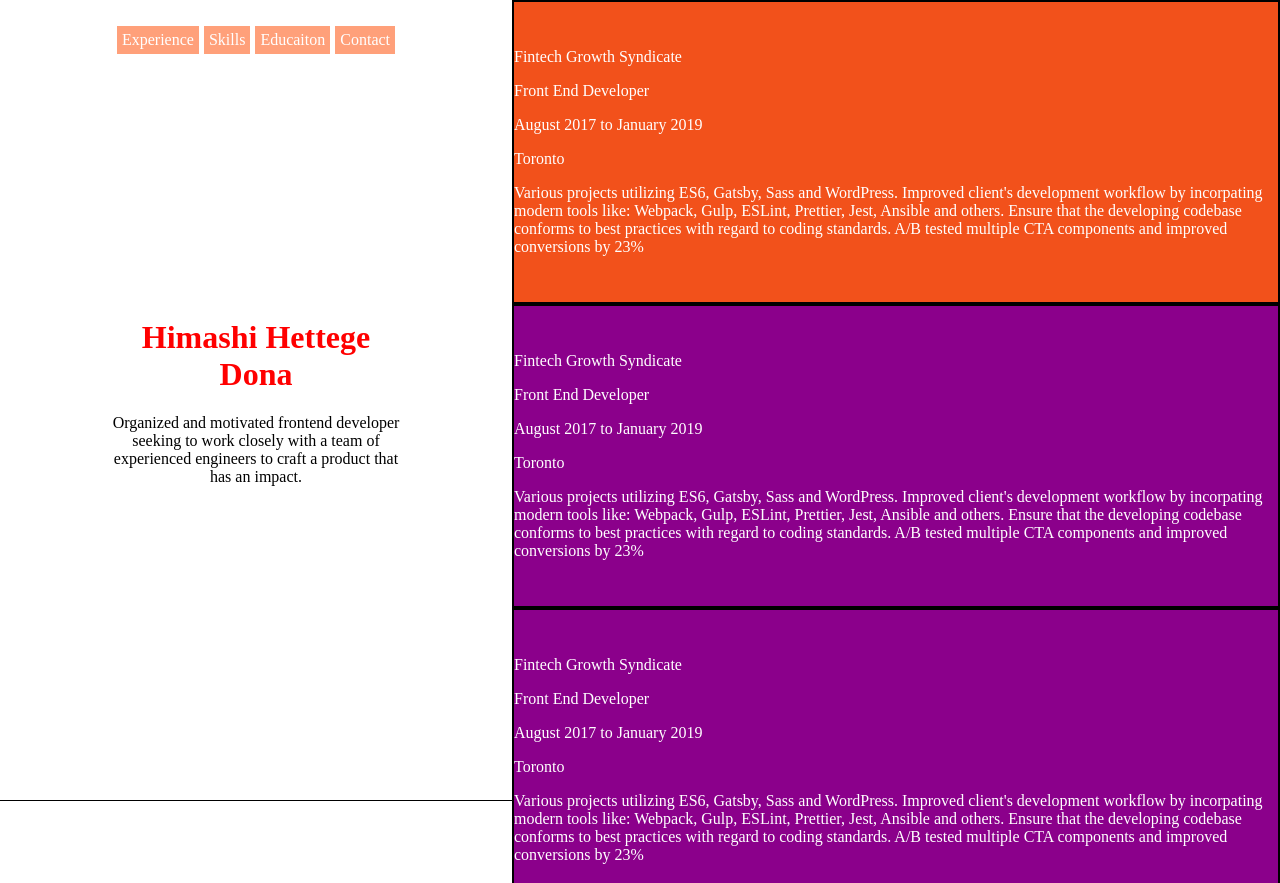
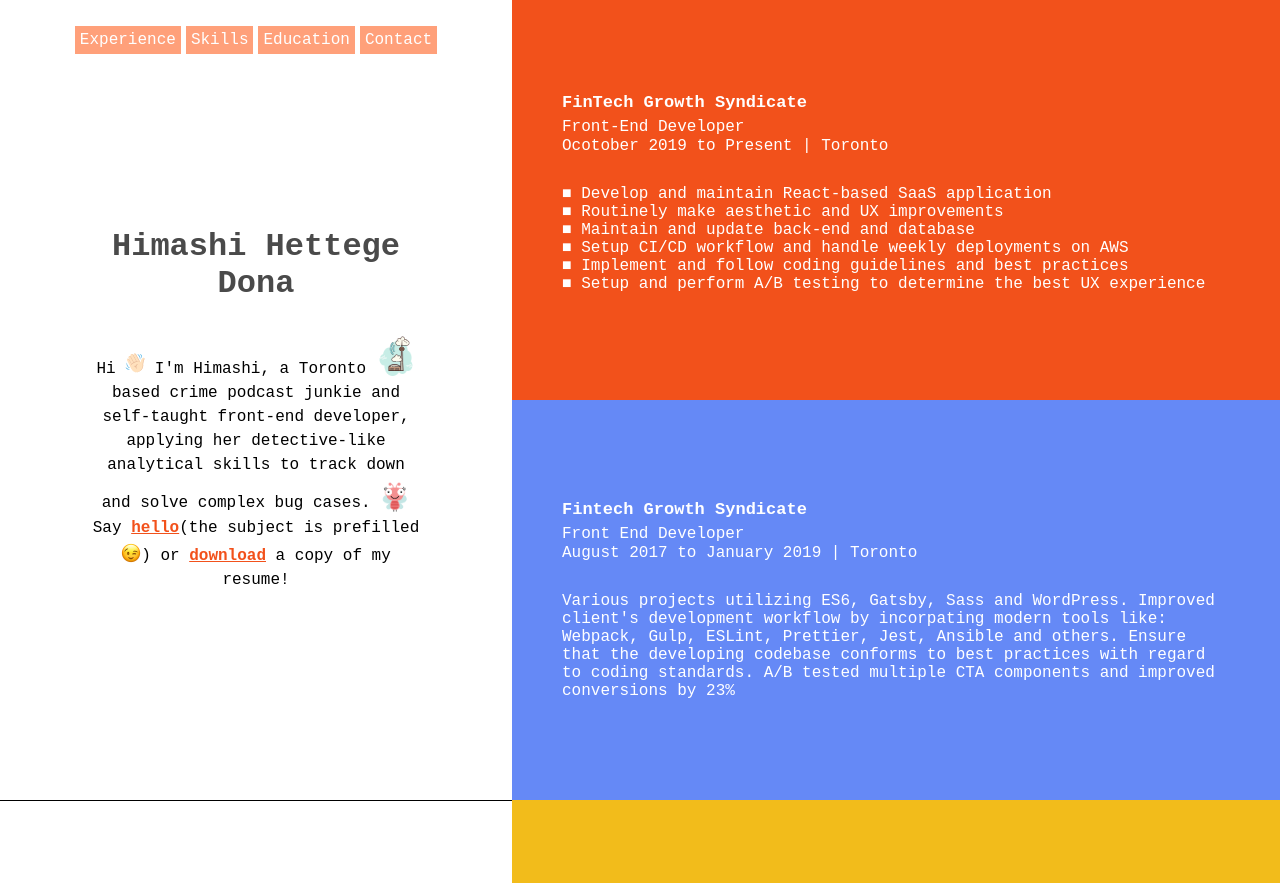
Before and after one commit to himashi99/resume-website, a plain HTML site: page index.html in a window 1280 px wide. Shown: the top 883 px of the page. Drawn offline with Linux system fonts and the light colour scheme.

Commit message:
styled some portions and added some job descriptions

```diff
--- a/index.html
+++ b/index.html
@@ -16,36 +16,42 @@
       <div id="hero">
         <nav>
           <ul class="nav-container">
-            <li>Experience</li>
-            <li>Skills</li>
-            <li>Educaiton</li>
-            <li>Contact</li>
+            <li><a href=#>Experience</a></li>
+            <li><a href=#>Skills</a></li>
+            <li><a href=#>Education</a></li>
+            <li><a href=#>Contact</a></li>
           </ul>
         </nav>
         <div id="hero-content">
           <h1>Himashi Hettege Dona</h1>
-          <p>Organized and motivated frontend developer seeking to work closely with a team of experienced engineers to craft a product that has an impact.</p>
+          <p>Hi <img src="assets/wave.svg" alt="waving hand" width="20px" height="20px"> I'm Himashi, a Toronto <img id="cn-tower" src="assets/cn-tower.png" alt="CN Tower" width="40px" height="50px"> based crime podcast junkie and self-taught front-end developer, applying her detective-like analytical skills to track down and solve complex bug cases. <img id="cute-bug" src="assets/cute-bug.png" alt="Cute Bug" width="30px" height="30px"></p>
+          <p>Say <a href="mailto:himashi.hettegedona@icloud.com?subject=We want to hire you!">hello</a>(the subject is prefilled <img id="wink-face" src="assets/wink-face.png" alt="wink face" width="20px" height="20px">) or <a href="assets/Resume 2020.pdf" download target="_blank">download</a> a copy of my resume!</p>
        </div> <!-- hero-content -->
       </div> <!-- hero -->
       <div id="content-container">
         <div class="job-container job-1">
           <div class="job-info">
-            <p class="job-company-name">Fintech Growth Syndicate</p>
-            <p class="job-title">Front End Developer</p>
-            <p class="job-date">August 2017 to January 2019</p>
-            <p class="job-location">Toronto</p>
-            <p class="job-description">Various projects utilizing ES6, Gatsby, Sass and WordPress.
-              Improved client's development workflow by incorpating modern tools like: Webpack, Gulp, ESLint, Prettier, Jest, Ansible and others.
-              Ensure that the developing codebase conforms to best practices with regard to coding standards.
-              A/B tested multiple CTA components and improved conversions by 23%</p>
+            <p class="job-company-name">FinTech Growth Syndicate</p>
+            <p class="job-title">Front-End Developer</p>
+            <p class="job-date-location">Ocotober 2019 to Present | Toronto</p>
+            <p class="job-description">
+              <ul class="job-tasks">
+                <li>■ Develop and maintain React-based SaaS application</li>
+                <li>■ Routinely make aesthetic and UX improvements</li>
+                <li>■ Maintain and update back-end and database</li>
+                <li>■ Setup CI/CD workflow and handle weekly deployments on
+                  AWS</li>
+                <li>■ Implement and follow coding guidelines and best practices</li>
+                <li>■ Setup and perform A/B testing to determine the best UX
+                  experience</li>
+              </ul>
           </div> <!-- job-info -->
         </div> <!-- job-container -->
         <div class="job-container job-2">
           <div class="job-info">
             <p class="job-company-name">Fintech Growth Syndicate</p>
             <p class="job-title">Front End Developer</p>
-            <p class="job-date">August 2017 to January 2019</p>
-            <p class="job-location">Toronto</p>
+            <p class="job-date-location">August 2017 to January 2019 | Toronto</p>
             <p class="job-description">Various projects utilizing ES6, Gatsby, Sass and WordPress.
               Improved client's development workflow by incorpating modern tools like: Webpack, Gulp, ESLint, Prettier, Jest, Ansible and others.
               Ensure that the developing codebase conforms to best practices with regard to coding standards.
--- a/styles/style.css
+++ b/styles/style.css
@@ -1,9 +1,10 @@
 body {
   margin: 0px;
+  font-family: Courier New,Courier,monospace;
 }
 
 #wrapper {
-  height: auto;
+  height: 100vh;
   display: flex;
 }
 
@@ -19,32 +20,94 @@ body {
 
 #hero-content {
   text-align: center;
-  padding: 110px;
+  padding: 90px;
+}
+
+#hero-content > p {
+  line-height: 1.5;
+}
+
+#cn-tower {
+  position: relative;
+  top: 10px;
+}
+
+#cute-bug {
+  position: relative;
+  top: 5px;
+}
+
+#wink-face {
+  position: relative;
+  top: 3px;
+}
+
+#hero-content > p a {
+  color: #f2511b;
+  font-weight: 600;
 }
 
 #content-container {
   width: 60%;
   height: auto;
+  /* stops from scrolling */
   position: absolute;
+  top: 0;
   right: 0;
   background: blue;
 }
 
 .job-container {
   height: 300px;
-  background-color: darkmagenta;
-  border: 2px solid black;
   display: flex;
   align-items: center;
   color: white;
+  padding: 50px;
 }
 
 .job-1 {
   background-color: #f2511b;
+  /* background-color: #f68a65; */
+}
+
+.job-2 {
+  background-color: #6589f6;
+}
+
+.job-3 {
+  background-color: #F2BC1B
+}
+
+.job-company-name {
+  font-size: 17px;
+  font-weight: bold;
+  margin-bottom: 6px;
+}
+
+p {
+  margin-top: 1px;
+  margin-bottom: 1px;
+}
+
+.job-company-title {
+  margin-top: 16px;
+  margin-bottom: 0
+}
+
+.job-description {
+  margin-top: 30px;
+}
+
+.job-tasks {
+  padding-left: 0;
+}
+
+.job-tasks > li{
+  list-style: none;
 }
 
 h1 {
-  color: red;
+  color: #4a4a4a;
 }
 
 nav {
@@ -65,4 +128,10 @@ nav {
   margin: 0 2.5px 0 2.5px;
   padding: 5px;
   background-color: lightsalmon;
+  text-decoration: none;
 }
+
+.nav-container > li a {
+  text-decoration: none;
+  color: white;
+}
```
Also changed, not shown: assets/cn-tower.png (added), assets/cute-bug.png (added), assets/wave.svg (added), assets/wink-face.png (added), 1 other file.
